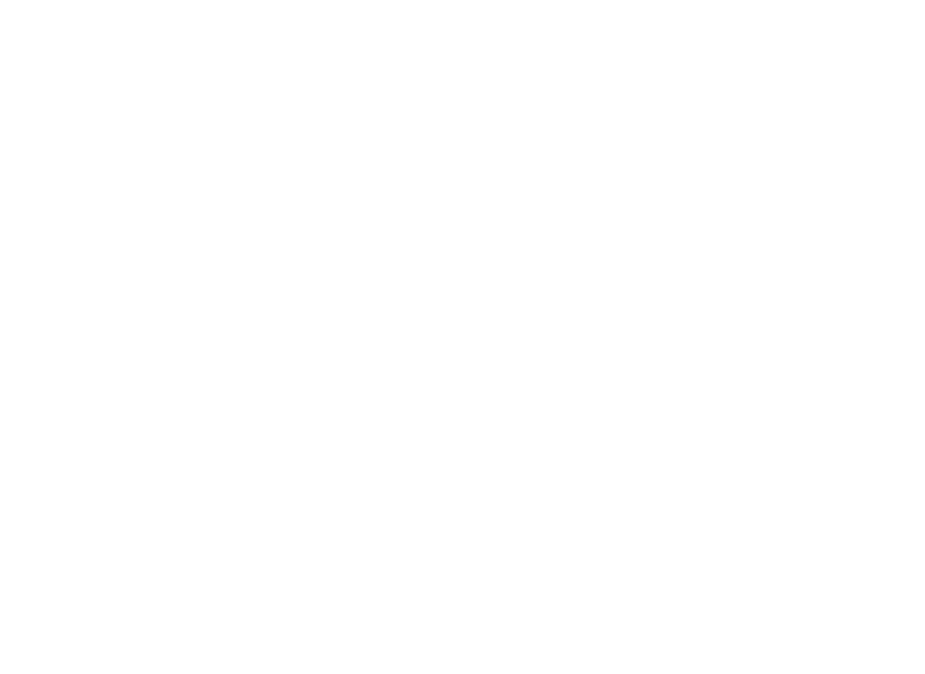
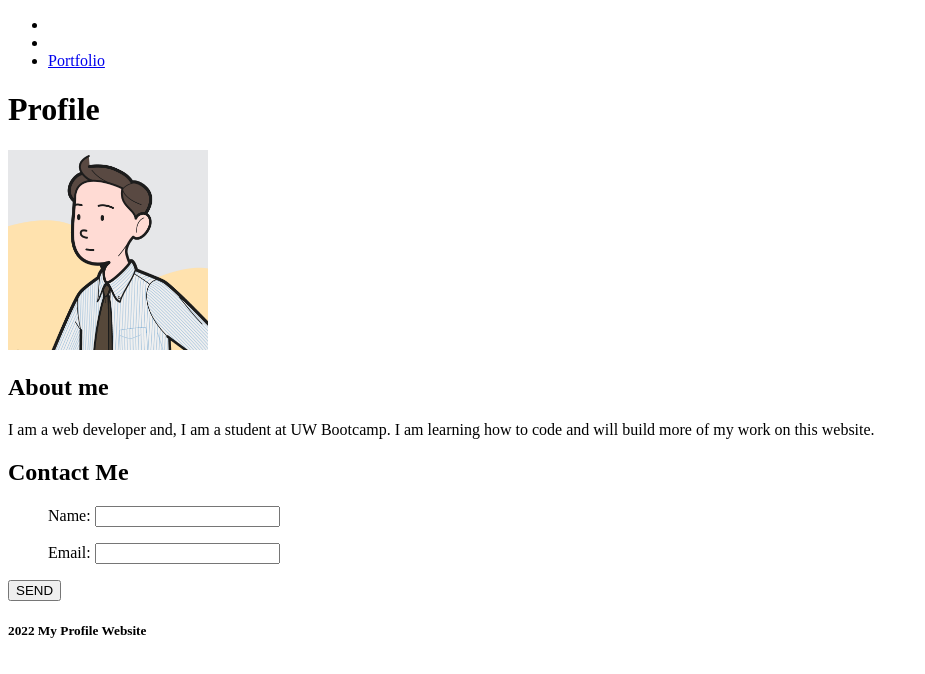
Before and after one commit to Jasonccfu/profile, a plain HTML site: page index.html in a window 1280 px wide. Shown: the whole page, without its empty margins (0-925 px from the left). Drawn offline with Linux system fonts and the light colour scheme.

Commit message:
added html code

```diff
--- a/index.html
+++ b/index.html
@@ -6,6 +6,48 @@
     </head>
 
     <body>
+        <header>
+            <nav>
+                <ul>
+                    <li><a href="https://github.com/Jasonccfu%22%3EGithub"></li>
+                    <li><a href="https://www.linkedin.com/in/chang-fu-chen-9a40a6249/%22%3ELinkedIn"></li>
+                    <li><a href="#">Portfolio</a></li>
+                </ul>
+            </nav>
+        </header>
 
+    <main>
+        <h1>Profile</h1>
+        <img src="./assets/images/photo.png" alt="photo of me"
+        width="200" height="200">
+    </main>
+
+    <section>
+        <h2>About me</h2>
+        <p>
+            I am a web developer and, I am a student at UW Bootcamp. I am learning how to code and will build more of my work on this website.
+        </p>
+    </section>
+
+    <section>
+        <h2>Contact Me</h2>
+        <ul>
+            <label>Name:</label>
+            <input type="text" name="user-name"></input>
+        </ul>
+        <ul>
+            <label>Email:</label>
+            <input type="text" name="user-email"></input>
+        </ul>
+        <div>
+            <button type="submit">SEND</button>
+        </div>
+    </section>
+
+      <footer>
+            <h5>
+                2022 My Profile Website
+            </h5>
+        </footer>
     </body>
 </html>
```
